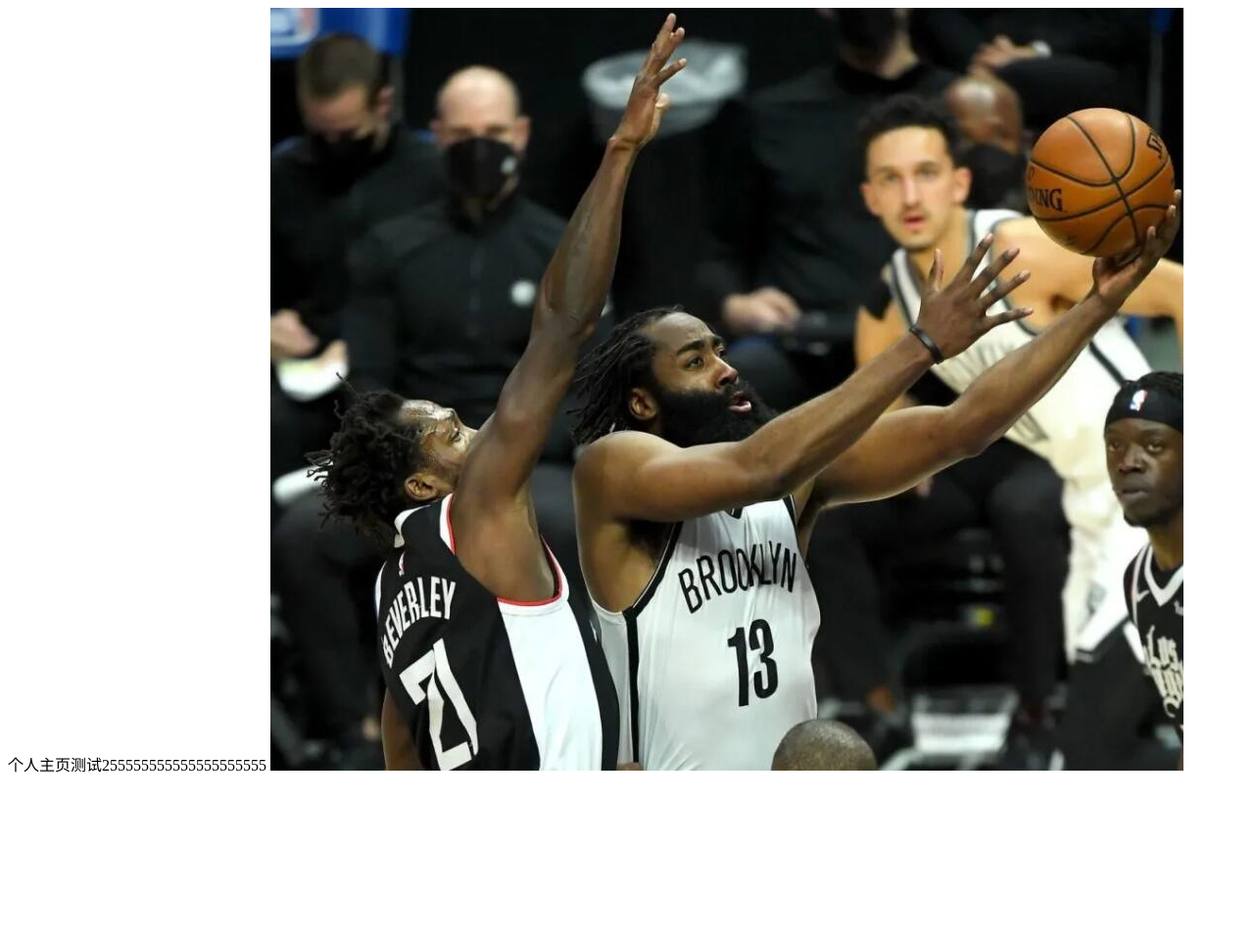
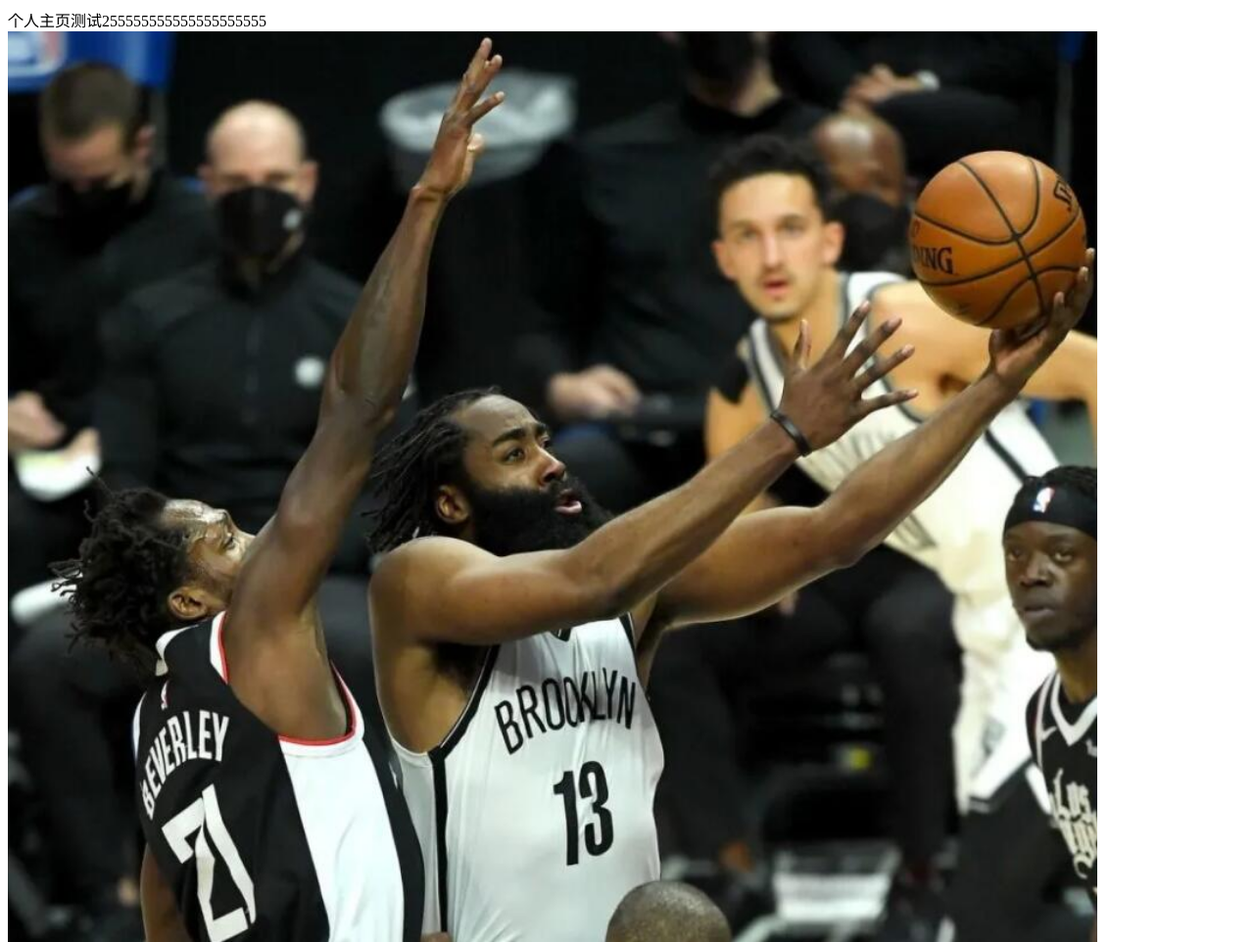
Before and after one commit to ycwuxe/ycwuxe.github.io, a plain HTML site: page index.html in a window 1280 px wide. Shown: the whole page at 98% size. Before the commit the page ends 800 px from the top, so only its background shows below. Drawn offline with Linux system fonts and the light colour scheme.

Commit message:
Update index.html

```diff
--- a/index.html
+++ b/index.html
@@ -1,2 +1,2 @@
 个人主页测试255555555555555555555
-<img src="1.jpg" />
+<img src="1.jpg" style="width:88%"/>
```
